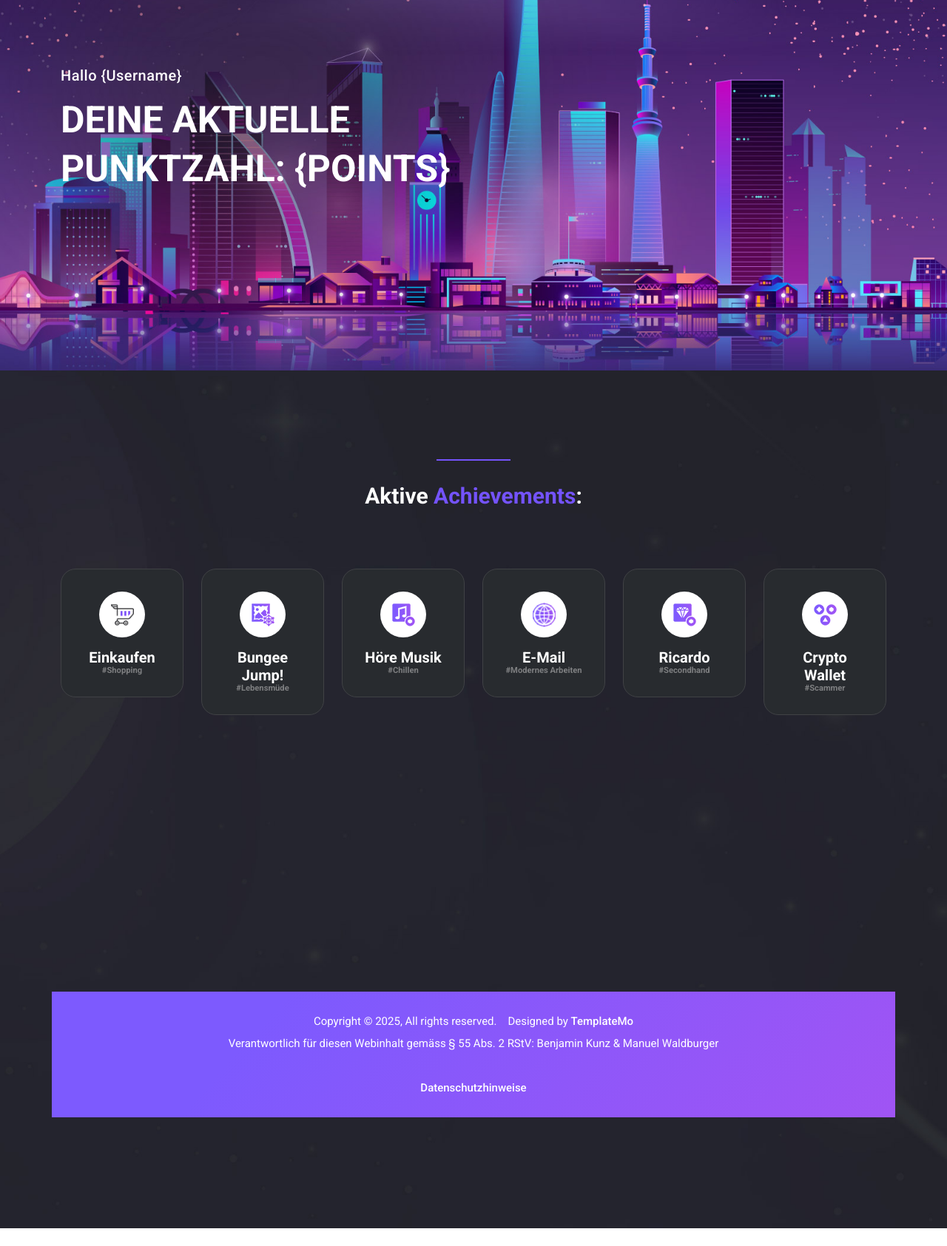
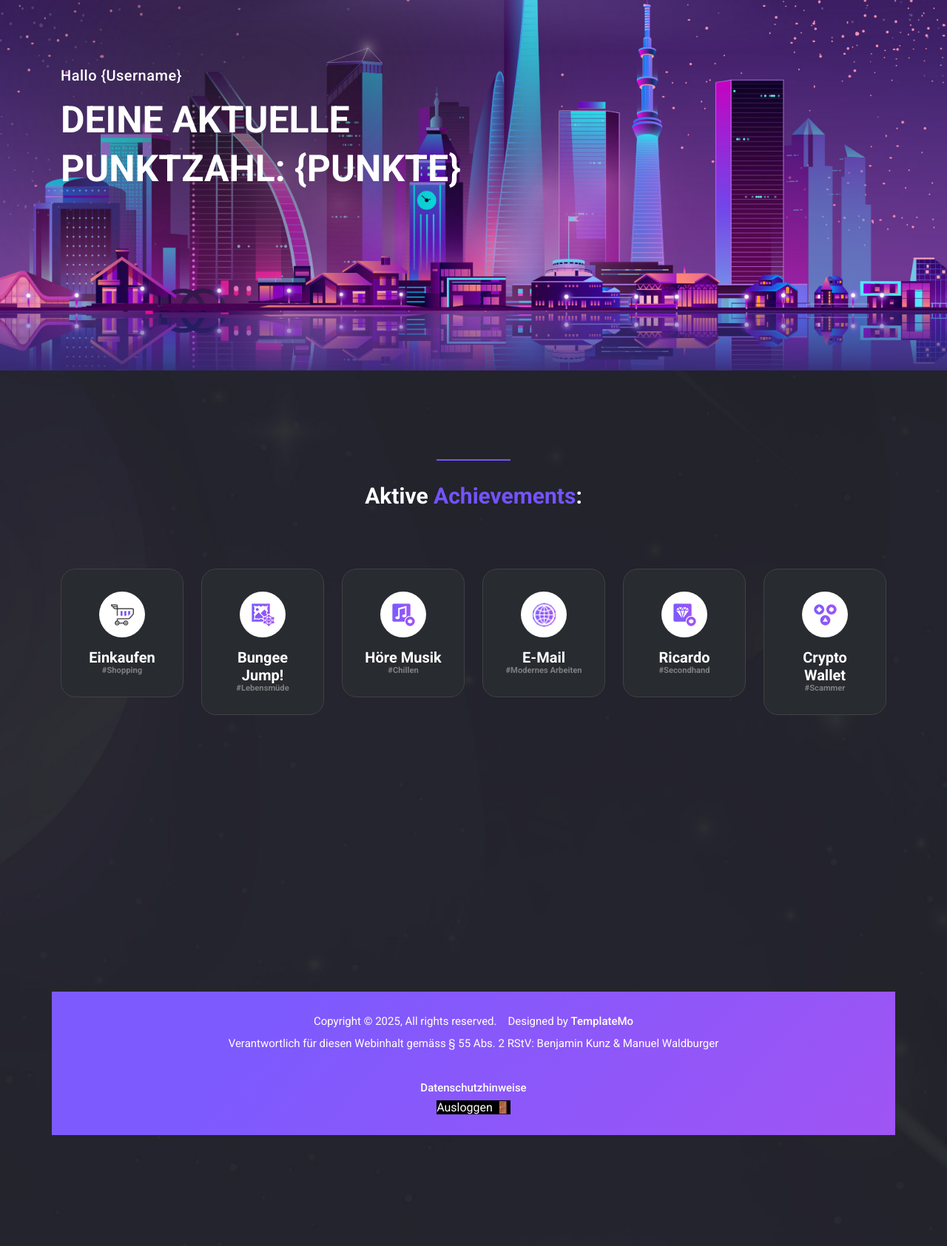
Before and after one commit to RubeldiRubelda/Real-life-Advancements-BLJ, a website: page Frontend/User/user.html in a window 1280 px wide. Shown: the part 200-1885 px from the top of the page at 74% size. Before the commit the page ends 1861 px from the top, so only its background shows below. Drawn offline with nearby package versions, Linux system fonts and the light colour scheme.

Commit message:
user is logged out

```diff
--- a/Frontend/User/style.css
+++ b/Frontend/User/style.css
@@ -0,0 +1,4 @@
+#startbacon{
+background-color: #000000;
+color: white;
+}
--- a/Frontend/User/user.html
+++ b/Frontend/User/user.html
@@ -21,6 +21,7 @@
     <link rel="stylesheet" href="assets/css/owl.css">
     <link rel="stylesheet" href="assets/css/animate.css">
     <link rel="stylesheet"href="https://unpkg.com/swiper@7/swiper-bundle.min.css"/>
+    <link rel="stylesheet" href="style.css">
 <!--
 
 TemplateMo 577 Liberty Market
@@ -94,7 +95,7 @@ https://templatemo.com/tm-577-liberty-market
         <div class="col-lg-6 align-self-center">
           <div class="header-text">
             <h6>Hallo <span id="username">{Username}</span></h6>
-            <h2>Deine Aktuelle Punktzahl: {Points}</h2>
+            <h2>Deine aktuelle Punktzahl: <span>{PUNKTE}</span></h2>
 
 
             </div>
@@ -210,12 +211,15 @@ https://templatemo.com/tm-577-liberty-market
         <div class="col-lg-12">
           <p>Verantwortlich für diesen Webinhalt gemäss § 55 Abs. 2 RStV: Benjamin Kunz & Manuel Waldburger
           <br><br>
-          <a title="HTML CSS Templates" rel="sponsored" href="../Datenschutz/datenschutz.html" target="_blank">Datenschutzhinweise</a></p>
+          <a title="HTML CSS Templates" rel="sponsored" href="/datenschutz" target="_blank">Datenschutzhinweise</a></p>
+          <a href="/" class="loginbutton" id="startbacon">Ausloggen 🚪</a>
         </div>
 
       </div>
+
     </div>
   </footer>
+
 
 
 
```
